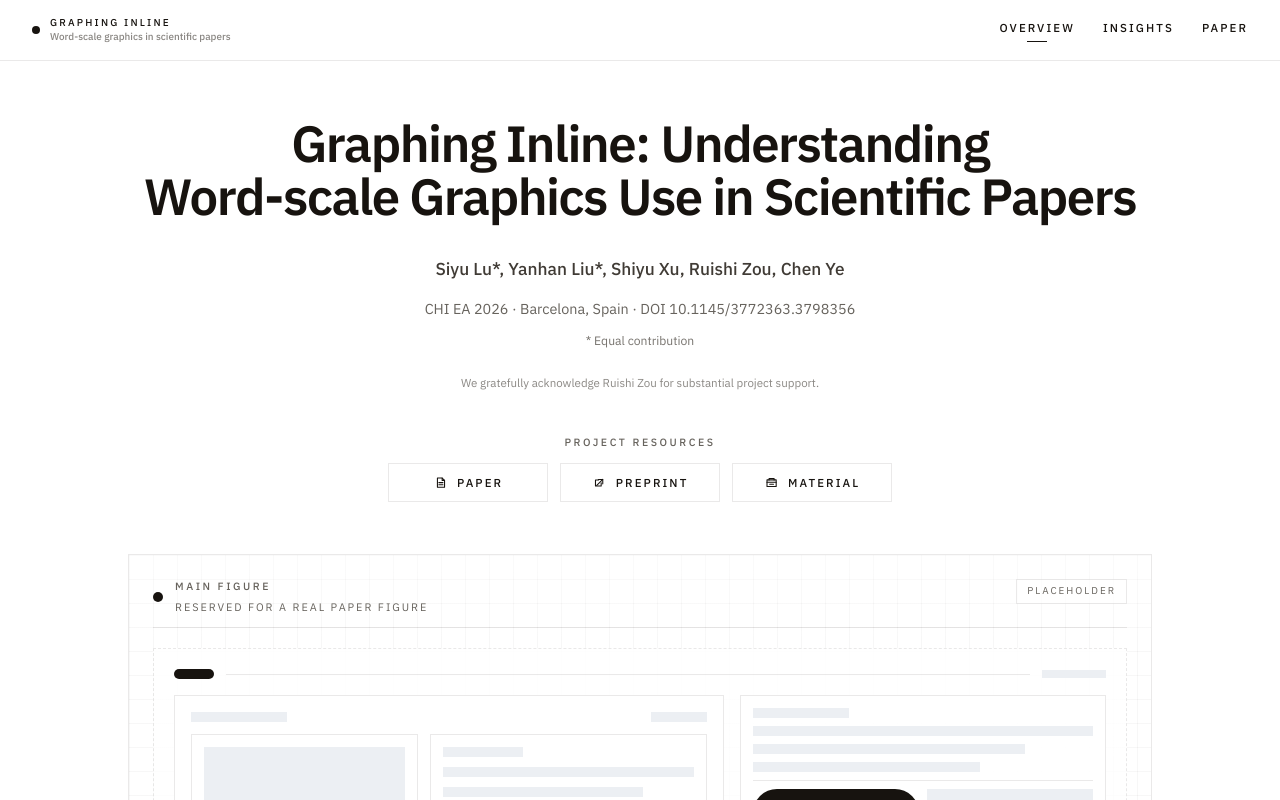
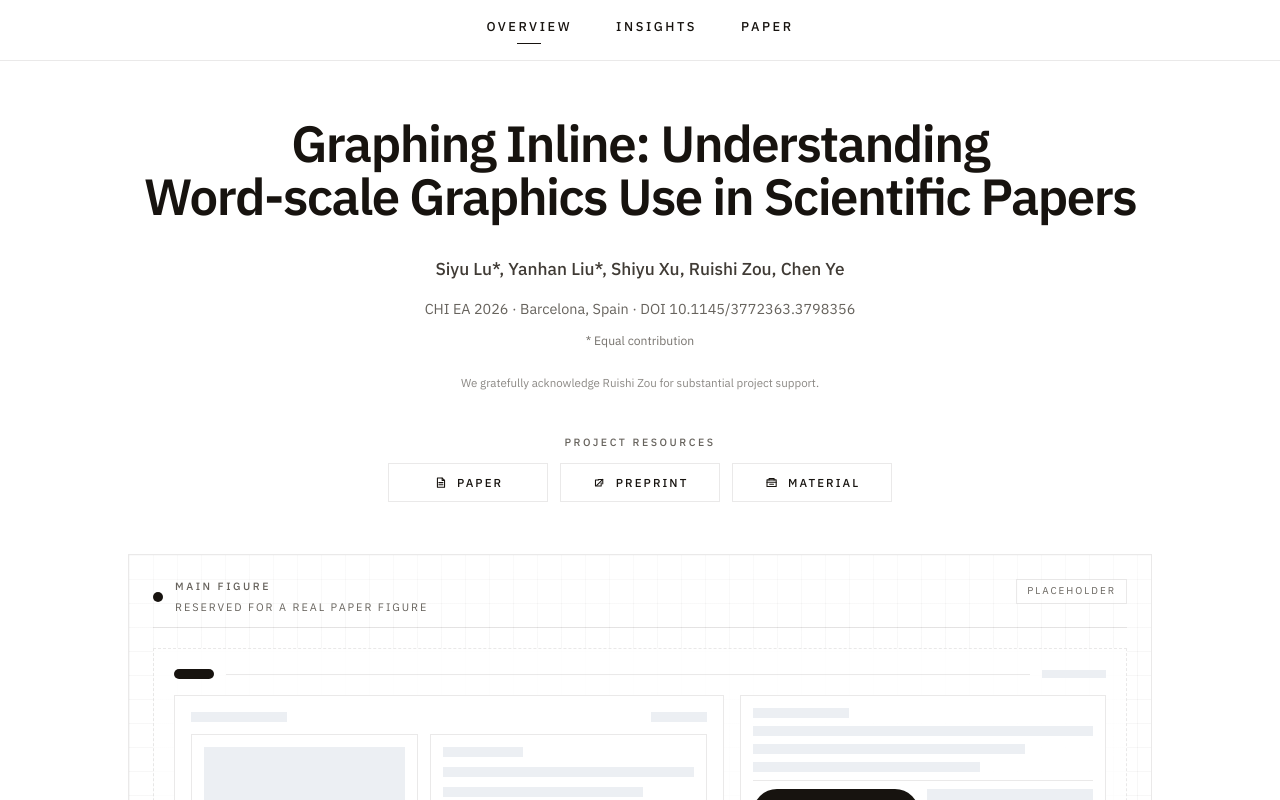
Before and after one commit to salmooonaa/graphing-inline, a Next.js app: page / in a window 1280 px wide. Shown: the top 800 px of the page. Built offline with nearby package versions, Linux system fonts and the light colour scheme.

Commit message:
simplify sticky header to centered navigation

```diff
--- a/src/components/blocks/site-header.tsx
+++ b/src/components/blocks/site-header.tsx
@@ -58,22 +58,8 @@ export function SiteHeader() {
 
   return (
     <header className="sticky top-0 z-30 border-b border-[var(--line)] bg-white/94 backdrop-blur-md">
-      <Container className="flex min-h-14 items-center justify-between gap-6 lg:min-h-15">
-        <a
-          href="#overview"
-          className="flex min-w-0 items-center gap-2.5 text-sm font-medium text-[var(--foreground)]"
-        >
-          <span className="h-2 w-2 rounded-full bg-[var(--foreground)]" />
-          <div className="min-w-0">
-            <span className="block truncate text-[10px] uppercase tracking-[0.22em] text-[var(--foreground)]">
-              Graphing Inline
-            </span>
-            <span className="hidden truncate text-[0.62rem] text-[var(--muted)]/78 lg:block">
-              Word-scale graphics in scientific papers
-            </span>
-          </div>
-        </a>
-        <nav className="hidden items-center gap-6 md:flex lg:gap-7">
+      <Container className="flex min-h-14 items-center justify-center sm:min-h-15">
+        <nav className="flex w-full items-center justify-center gap-5 sm:gap-7 md:gap-9 lg:gap-11">
           {siteMeta.navItems.map((item) => {
             const isActive = activeNavId === item.id;
 
@@ -83,7 +69,7 @@ export function SiteHeader() {
                 href={`#${item.id}`}
                 aria-current={isActive ? "page" : undefined}
                 className={cn(
-                  "group relative inline-flex items-center pb-1 text-[0.72rem] font-medium uppercase tracking-[0.18em] transition-colors duration-150",
+                  "group relative inline-flex items-center pb-1.5 text-[0.72rem] font-medium uppercase tracking-[0.2em] transition-colors duration-150 sm:text-[0.76rem] md:text-[0.8rem]",
                   isActive
                     ? "text-[var(--foreground)]"
                     : "text-[var(--muted)] hover:text-[var(--muted-strong)]",
@@ -95,8 +81,8 @@ export function SiteHeader() {
                   className={cn(
                     "pointer-events-none absolute inset-x-0 -bottom-px mx-auto h-px bg-[var(--foreground)] transition-all duration-150",
                     isActive
-                      ? "w-5 opacity-100"
-                      : "w-0 opacity-0 group-hover:w-4 group-hover:opacity-70",
+                      ? "w-6 opacity-100"
+                      : "w-0 opacity-0 group-hover:w-5 group-hover:opacity-70",
                   )}
                 />
               </a>
```
